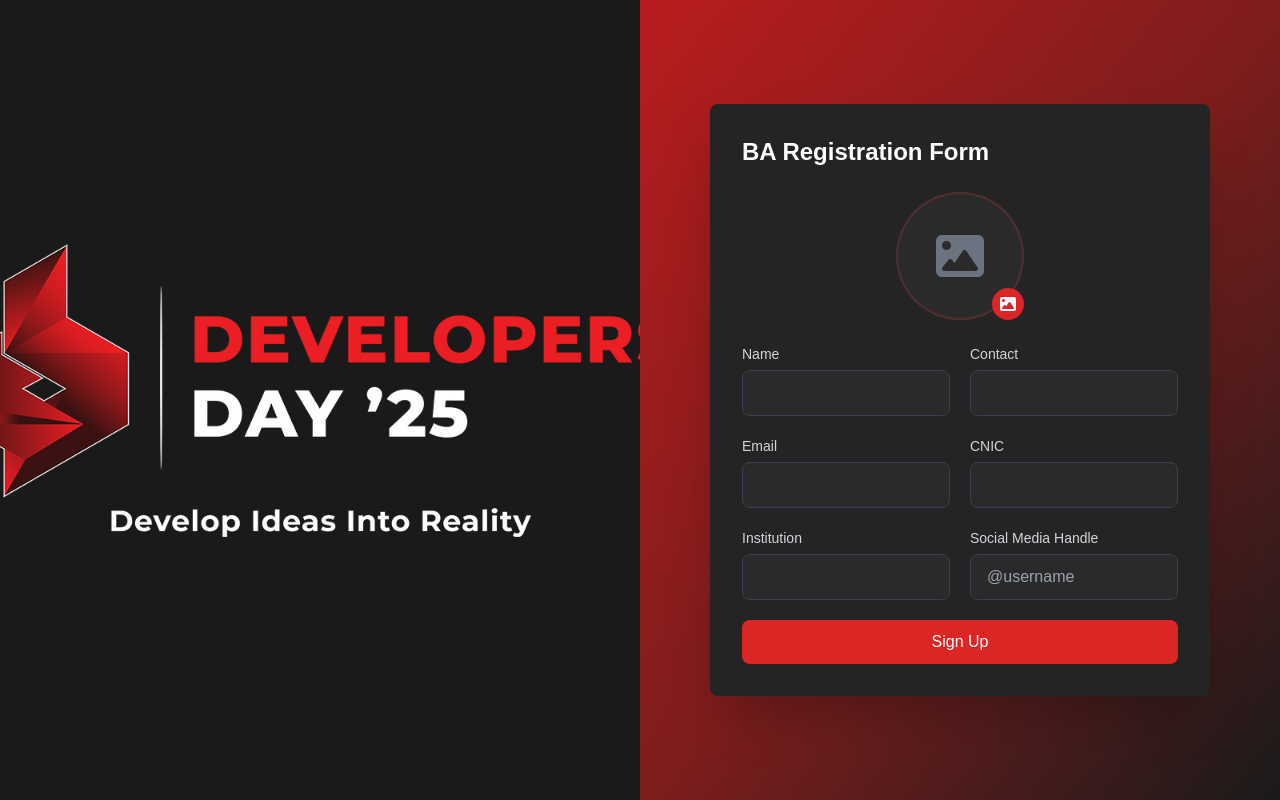
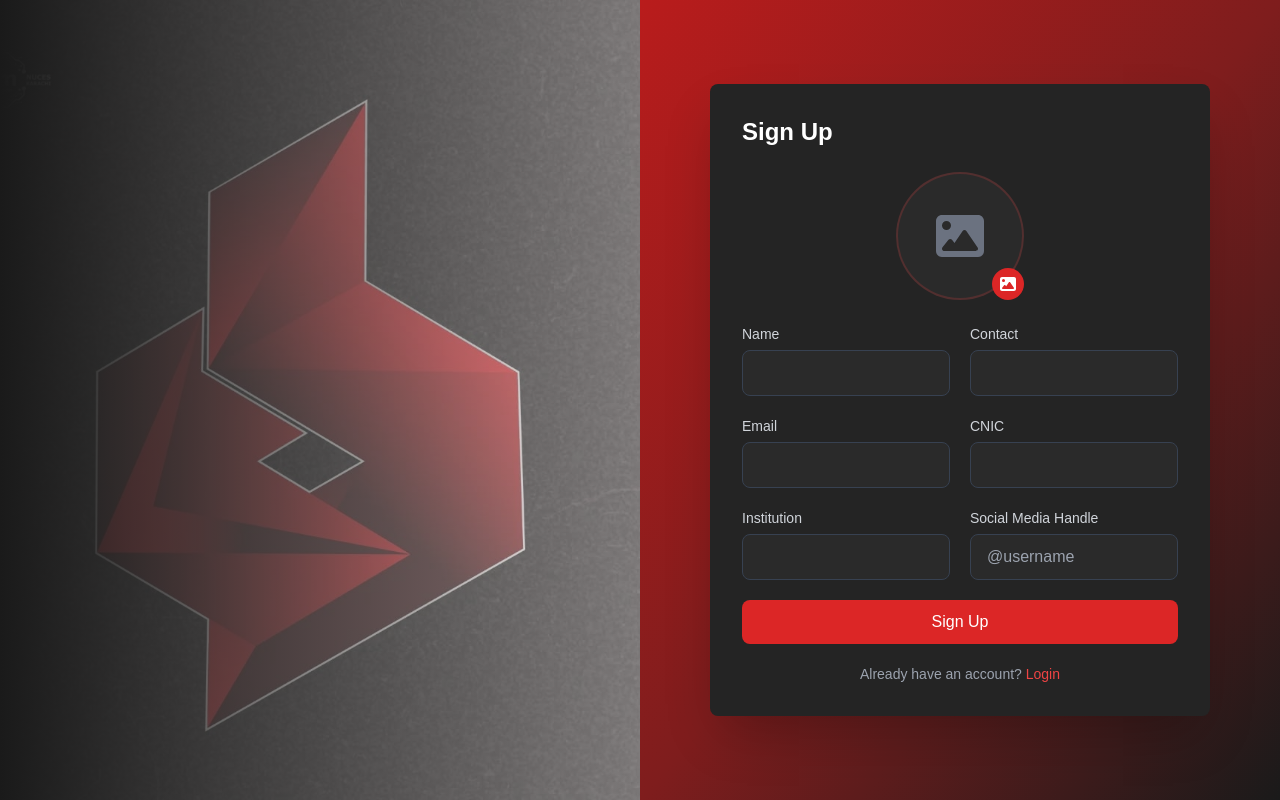
Before and after one commit to owaisrafiq05/DevDay-BrandAmbassador-Portal, a Next.js app: page /signup in a window 1280 px wide. Built offline with nearby package versions, Linux system fonts and the light colour scheme.

Commit message:
Registration page Validation fix

```diff
--- a/src/app/page.jsx
+++ b/src/app/page.jsx
@@ -3,7 +3,7 @@ import { useState } from "react";
 import { motion } from "framer-motion";
 import { FaQrcode, FaLink, FaTwitter, FaFacebook, FaWhatsapp, FaLinkedin, FaCopy } from "react-icons/fa6";
 import QRCode from "react-qr-code";
-import { toast } from "sonner";
+import { Toaster, toast } from 'sonner';
 
 const Dashboard = () => {
   const [showQR, setShowQR] = useState(false);
@@ -50,6 +50,7 @@ const Dashboard = () => {
 
   return (
     <div className="bg-[#1a1a1a] min-h-screen py-7 pl-0 lg:pl-64">
+      <Toaster/>
       <div className="max-w-7xl mx-auto px-4 mt-12">
         {/* Welcome Section */}
         <motion.div
--- a/src/app/signup/page.jsx
+++ b/src/app/signup/page.jsx
@@ -2,7 +2,7 @@
 
 import { useState } from "react";
 import Image from "next/image";
-import { toast } from "sonner";
+import { toast, Toaster } from "sonner";
 import Link from "next/link";
 import { motion } from "framer-motion";
 import { FaImage } from "react-icons/fa6";
@@ -26,10 +26,21 @@ const Signup = () => {
 
   const handleChange = (e) => {
     const { id, value } = e.target;
-    setFormData({
-      ...formData,
-      [id]: value,
-    });
+
+    // Automatically format CNIC
+    if (id === "cnic") {
+      const formattedCnic = formatCnic(value);
+      setFormData({ ...formData, cnic: formattedCnic });
+    } else {
+      setFormData({ ...formData, [id]: value });
+    }
+  };
+
+  const formatCnic = (value) => {
+    // Remove all non-digit characters
+    const digits = value.replace(/\D/g, "");
+    // Format as XXXXX-XXXXXXX-X
+    return digits.replace(/(\d{5})(\d{7})(\d{1})?/, "$1-$2-$3").trim();
   };
 
   const handleImageUpload = (e) => {
@@ -65,10 +76,10 @@ const Signup = () => {
       return false;
     }
 
-    // Contact validation (Pakistan number format)
-    const contactRegex = /^03\d{9}$/;
+    // Contact validation (11-digit number)
+    const contactRegex = /^\d{11}$/;
     if (!contactRegex.test(formData.contact)) {
-      toast.error("Please enter a valid Pakistani mobile number (03XXXXXXXXX)");
+      toast.error("Please enter a valid 11-digit mobile number");
       return false;
     }
 
@@ -118,7 +129,7 @@ const Signup = () => {
       submitData.append('ProfilePhoto', formData.profileImage);
 
       const response = await axios.post(
-        'https://dev-day-backend.vercel.app/BrandAmbassador/signup',
+        'http://localhost:4000/BrandAmbassador/signup',
         submitData,
         {
           headers: {
@@ -150,15 +161,16 @@ const Signup = () => {
 
   return (
     <div className="min-h-screen flex">
+      <Toaster/>
       {/* Left side - Branding */}
       <div className="w-full lg:w-1/2 hidden lg:block relative">
-        <div className="absolute inset-0 z-10" />
+        <div className="absolute inset-0 bg-gradient-to-r from-[#1a1a1a] to-transparent z-10" />
         <Image
-          src={"/devday-bg.jpg"}
+          src={"/devday-bg.png"}
           alt="Background Image"
           layout="fill"
           objectFit="cover"
-          className="opacity-100"
+          className="opacity-60"
         />
       </div>
 
@@ -170,7 +182,7 @@ const Signup = () => {
           transition={{ duration: 0.5 }}
           className="w-full max-w-[500px] p-8 bg-[#242424] rounded-lg shadow-2xl"
         >
-          <h2 className="text-2xl font-bold text-white mb-6">BA Registration Form</h2>
+          <h2 className="text-2xl font-bold text-white mb-6">Sign Up</h2>
 
           <form onSubmit={handleSubmit} className="space-y-5">
             {/* Profile Image Upload */}
@@ -306,7 +318,7 @@ const Signup = () => {
               {loading ? "Signing up..." : "Sign Up"}
             </button>
 
-            {/* <p className="text-center text-gray-400 text-sm">
+            <p className="text-center text-gray-400 text-sm">
               Already have an account?{" "}
               <Link
                 href="/login"
@@ -314,7 +326,7 @@ const Signup = () => {
               >
                 Login
               </Link>
-            </p> */}
+            </p>
           </form>
         </motion.div>
       </div>
```
